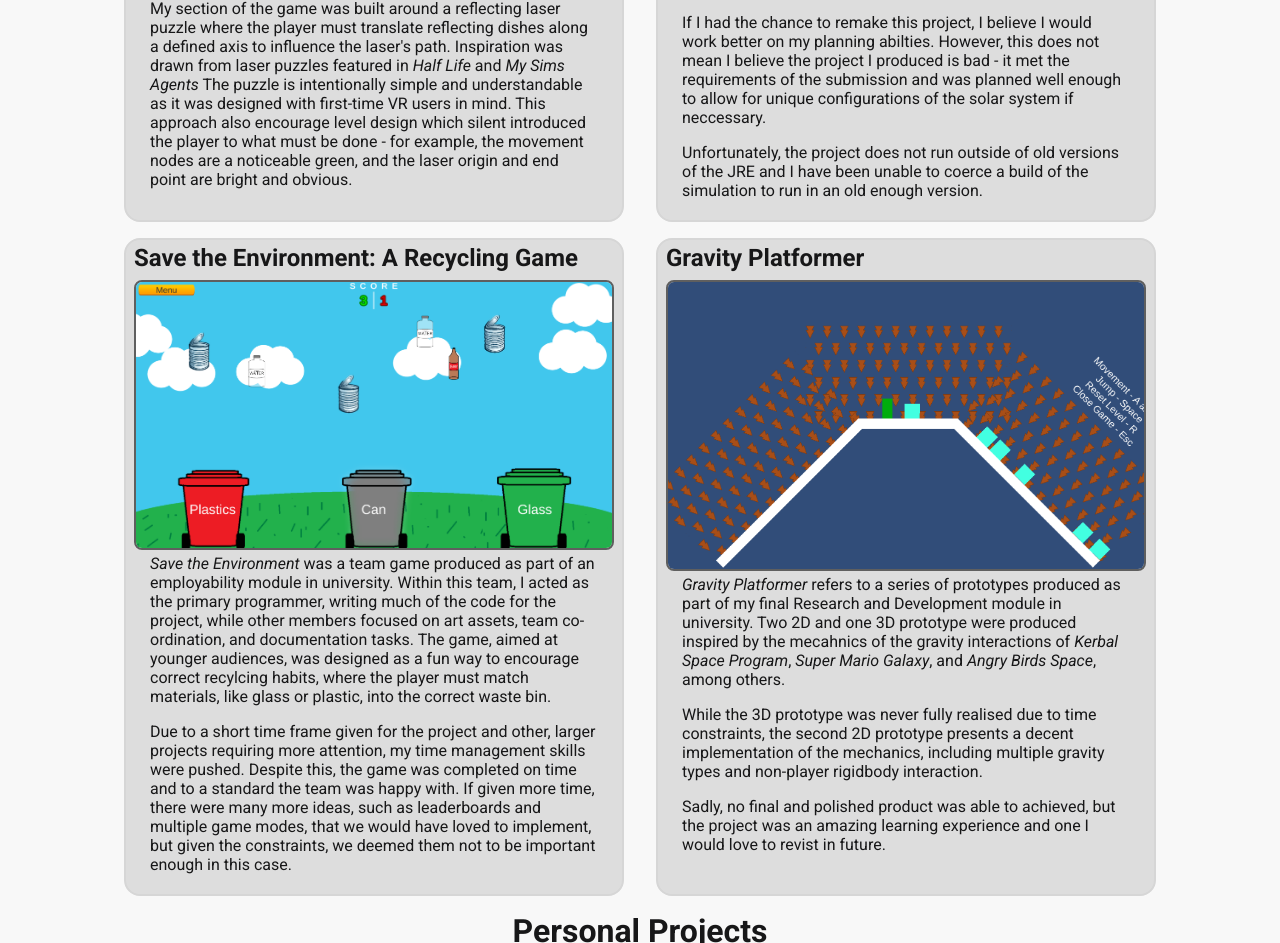
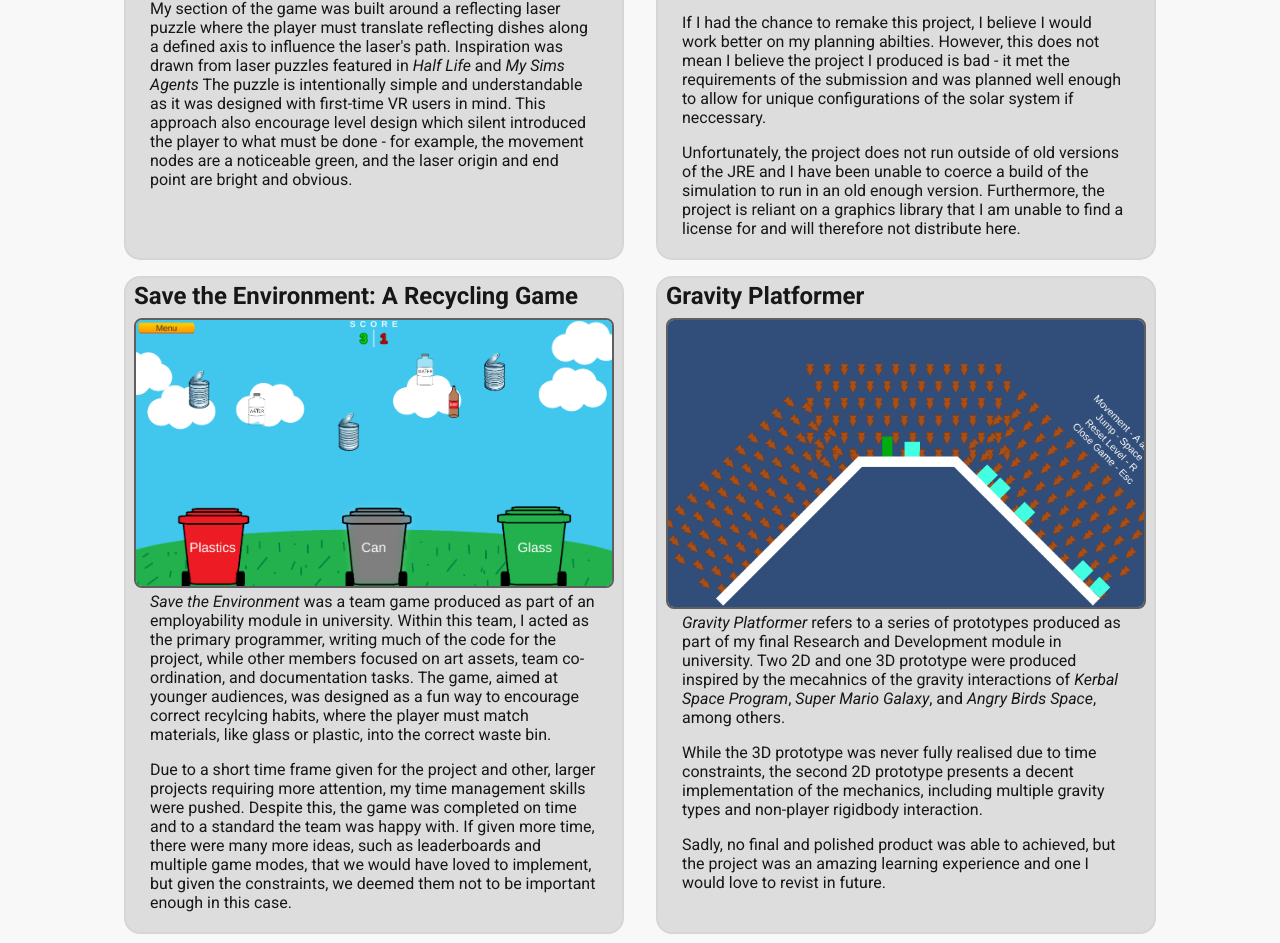
Before and after one commit to MattSmithGameDev/mattsmithgamedev.github.io, a plain HTML site: page index.html in a window 1280 px wide. Shown: the part 1521-2464 px from the top of the page. Drawn offline with Linux system fonts and the light colour scheme.

Commit message:
Additional info for solar system

```diff
--- a/index.html
+++ b/index.html
@@ -99,7 +99,9 @@
                     requirements of the submission and was planned well enough to allow for unique configurations of the
                     solar system if neccessary.</p>
                 <p class="text-area">Unfortunately, the project does not run outside of old versions of the JRE and I
-                    have been unable to coerce a build of the simulation to run in an old enough version.</p>
+                    have been unable to coerce a build of the simulation to run in an old enough version. Furthermore,
+                    the project is reliant on a graphics library that I am unable to find a license for and will
+                    therefore not distribute here.</p>
             </div>
             <div class="item">
                 <h2>Save the Environment: A Recycling Game</h2>
```
